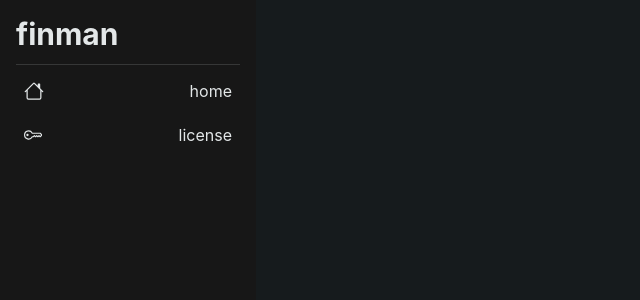
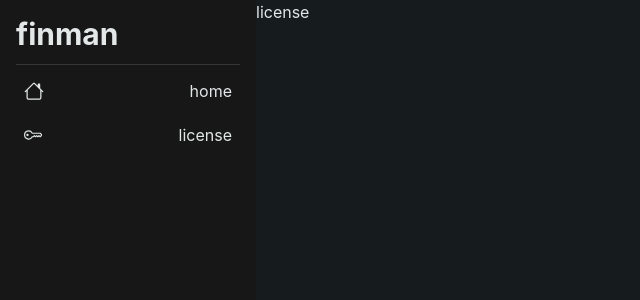
Before and after one commit to aixoio/finman, a SvelteKit app: page /license in a window 1280 px wide. Shown: the top 300 px of the page, without its empty margins (0-640 px from the left). Built offline with nearby package versions, Linux system fonts and the light colour scheme.

Commit message:
fix overlap bug

```diff
--- a/src/routes/+layout.svelte
+++ b/src/routes/+layout.svelte
@@ -5,6 +5,10 @@
     const { children } = $props();
 </script>
 
-<Sidebar></Sidebar>
+<div class="flex min-h-screen">
+    <Sidebar></Sidebar>
 
-{@render children()}
+    <main class="min-w-0 flex-1">
+        {@render children()}
+    </main>
+</div>
--- a/src/routes/Sidebar.svelte
+++ b/src/routes/Sidebar.svelte
@@ -3,7 +3,7 @@
 </script>
 
 <aside
-    class="fixed left-0 top-0 h-screen w-1/4 xl:w-1/5 bg-background-dark text-foreground p-4"
+    class="min-h-screen w-1/4 shrink-0 bg-background-dark p-4 text-foreground xl:w-1/5"
 >
     <h1 class="text-3xl font-bold pb-3 border-b border-b-foreground/15">
         finman
```
